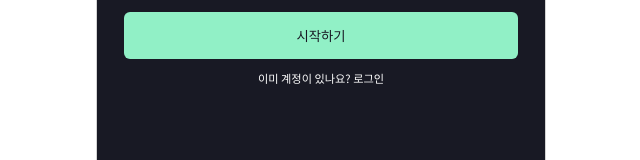
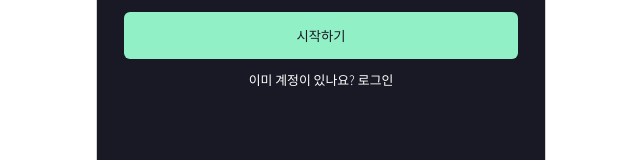
Before and after one commit to Numble-2-11/frontend, a React (Create React App) app: page / in a window 1280 px wide. Shown: the part 592-752 px from the top of the page, without its empty margins (319-959 px from the left). Built offline with nearby package versions, Linux system fonts and the light colour scheme; what recoil-persist would draw is missing.

Commit message:
[design] 글씨 크기 수정

```diff
--- a/src/pages/LoginPage.jsx
+++ b/src/pages/LoginPage.jsx
@@ -9,7 +9,9 @@ export default function LoginPage() {
     <>
       <Header children={"이메일 로그인"} marginBottom={"5rem"} />
       <Login />
-      <div>
+      <div
+        style={{ fontSize: "1.15rem", fontWeight: "300", marginTop: "0.5rem" }}
+      >
         계정이 없으신가요? <Link to="/signup/signup">회원가입</Link>
       </div>
       <div style={{ display: "flex", justifyContent: "flex-end" }}>
--- a/src/pages/StartPage.jsx
+++ b/src/pages/StartPage.jsx
@@ -15,7 +15,7 @@ export default function StartPage() {
           <Button children={"시작하기"} possible={true} />
         </Link>
       </div>
-      <div>
+      <div style={{ fontSize: "1.15rem", fontWeight: "300" }}>
         이미 계정이 있나요? <Link to="/login">로그인</Link>
       </div>
     </>
```
